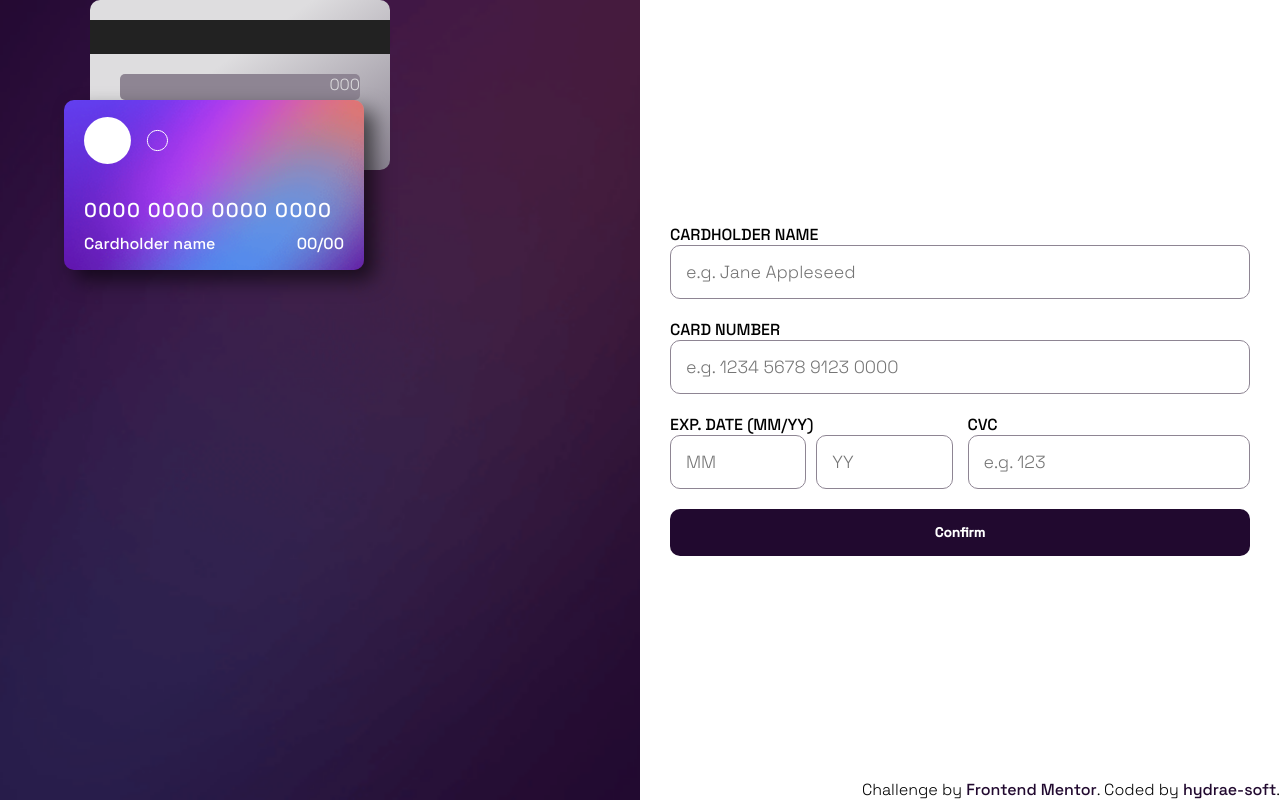
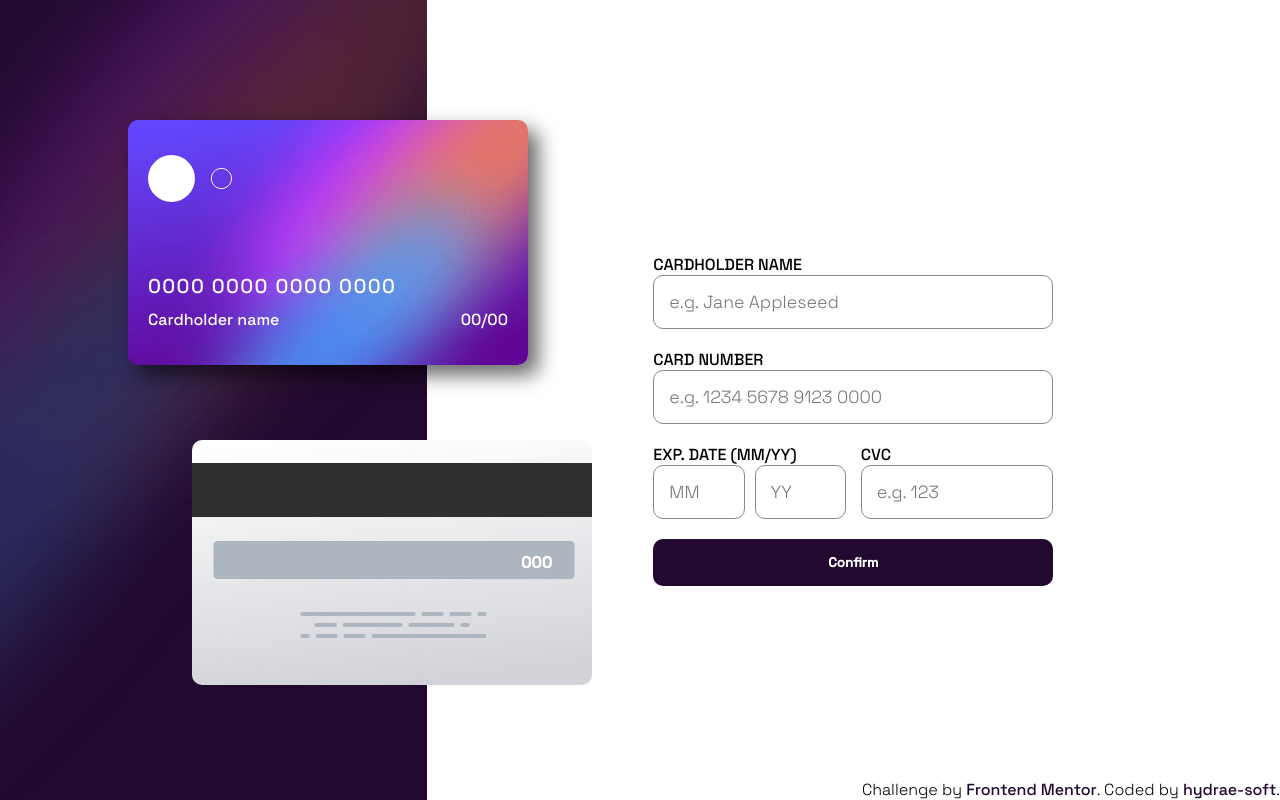
Before and after one commit to lftdev/Interactive-card-details-form-, a website: page index.html in a window 1280 px wide. Drawn offline with Linux system fonts and the light colour scheme.

Commit message:
Finished: desktop view.

```diff
--- a/index.html
+++ b/index.html
@@ -8,10 +8,9 @@
   <title>Frontend Mentor | Interactive card details form</title>
 </head>
 <body>
-  <div class="banner">
+  <div class="banner flex-container">
     <div class="card back-card">
-      <div class="card-band"></div>
-      <div class="card-cvc">000</div>
+      <div class="card-cvc flex-container">000</div>
     </div>
     <div class="card front-card flex-container">
       <img src="./images/card-logo.svg" alt="card logo">
--- a/scss/partials/_index.scss
+++ b/scss/partials/_index.scss
@@ -1,38 +1,37 @@
-div {
+.banner {
+    background: url(../images/bg-main-mobile.png) center center no-repeat;
+    background-size: cover;
+    height: 240px;
+    &.flex-container {
+        justify-content: flex-end;
+    }
     & + section {
+        margin-top: 60px;
         padding: 30px;
+
     }
-    &.banner {
-        background: url(../images/bg-main-mobile.png) center center no-repeat;
-        background-size: cover;
-        height: 240px;
-    }
-    &.card {
+    .card {
         @include set-size(300px, 170px);
         border-radius: 10px;
+        transition: all .3s;
         &.back-card {
-            background: linear-gradient(145deg, rgba(222,221,223,1) 41%, rgba(140,133,147,1) 100%);
-            position: relative;
-            left: 90px;
-            .card-band {
-                @include set-size(100%, 20%);
-                position: relative;
-                top: 20px;
-                background-color: #222222;
-            }
+            background: url(../images/bg-card-back.png) center center no-repeat;
+            background-size: cover;
             .card-cvc {
-                @include set-size(80%, 15%);
-                position: relative;
-                top: 40px;
-                margin: 0 auto;
-                border-radius: 5px;
-                background-color: $color2;
-                color: $color1;
-                text-align: right;
+                margin-right: 30px;
+                height: 100%;
+                color: white;
+                font-weight: bold;
+                &.flex-container {
+                    flex-direction: column;
+                    justify-content: center;
+                    align-items: flex-end;
+                }
             }
         }
         &.front-card {
-            background: url(../../images/bg-card-front.png) center center no-repeat;
+            background: url(../images/bg-card-front.png) center center no-repeat;
+            background-size: cover;
             color: white;
             position: absolute;
             padding: 0 20px;
@@ -44,7 +43,7 @@ div {
                 flex-direction: column;
                 justify-content: space-around;
             }
-    }
+        }
         .card-data {
             width: 100%;
             &.flex-container {
@@ -68,12 +67,14 @@ section {
     &.section-form {
         &.flex-container {
             flex-direction: column;
-            justify-content: flex-end;
+            justify-content: flex-start;
+            align-items: center;
         }
         form {
             display: grid;
             grid-template-columns: 1fr;
             gap: 20px;
+            max-width: 400px;
             label {
                 font-weight: $bold-font;
             }
--- a/scss/partials/_media-queries.scss
+++ b/scss/partials/_media-queries.scss
@@ -1,70 +1,38 @@
-@media (min-width: 750px) {
+@media (min-height: 600) {
+    .banner {
+        & + section {
+            margin-top: 0;
+        }
+    }
+}
+@media (min-width: 800px) {
     body {
-        grid-template-columns: 1fr 1fr;
+        grid-template-columns: 1fr 2fr;
     }
-    div {
-        & + section {
-            padding: 30px;
-        }
-        &.banner {
-            grid-row: 1 / 3;
-            background-size: cover;
-            height: unset;
-        }
-        &.card {
-            @include set-size(300px, 170px);
-            border-radius: 10px;
+    .banner {
+        background: url(../images/bg-main-desktop.png) center center no-repeat;
+        background-size: cover;
+        height: unset;
+        grid-row: 1/3;
+        .card {
             &.back-card {
-                background: linear-gradient(145deg, rgba(222,221,223,1) 41%, rgba(140,133,147,1) 100%);
-                position: relative;
-                left: 90px;
-                .card-band {
-                    @include set-size(100%, 20%);
-                    position: relative;
-                    top: 20px;
-                    background-color: #222222;
-                }
-                .card-cvc {
-                    @include set-size(80%, 15%);
-                    position: relative;
-                    top: 40px;
-                    margin: 0 auto;
-                    border-radius: 5px;
-                    background-color: $color2;
-                    color: $color1;
-                    text-align: right;
-                }
+                position: absolute;
+                top: 55%;
+                left: 5%;
             }
             &.front-card {
-                background: url(../../images/bg-card-front.png) center center no-repeat;
-                color: white;
-                position: absolute;
-                padding: 0 20px;
-                top: 100px;
-                left: 5%;
-                font-weight: $bold-font;
-                box-shadow: 10px 10px 20px rgba(0, 0, 0, .6);
-                &.flex-container {
-                    flex-direction: column;
-                    justify-content: space-around;
-                }
+                top: 15%;
+            }
         }
-            .card-data {
-                width: 100%;
-                &.flex-container {
-                    flex-direction: column;
-                    justify-content: space-around;
-                    gap: 10px;
-                }
-                .card-number {
-                    font-size: 20px;
-                    text-align: justify;
-                    letter-spacing: 1.4px;
-                }
-                .flex-container {
-                    width: 100%;
-                    justify-content: space-between;
-                }
+    }
+    section {
+        &.section-form {
+            &.flex-container {
+                justify-content: flex-end;
+                align-items: flex-end;
+            }
+            form {
+                max-width: 400px;
             }
         }
     }
@@ -75,3 +43,42 @@
         }
     }
 }
+@media (min-width: 930px) and (min-height: 620px) {
+    .banner {
+        .card {
+            @include set-size(400px, 245px);
+            &.back-card {
+                left: 0;
+                .card-cvc {
+                    margin-right: 40px;
+                }
+            }
+            &.front-card {
+                left: 0;
+            }
+        }
+    }
+    section.section-form {
+        &.flex-container {
+            align-items: center;
+        }
+    }
+}
+@media (min-width: 1200px) {
+    .banner {
+        .card {
+            @include set-size(400px, 245px);
+            &.back-card {
+                left: 15%;
+            }
+            &.front-card {
+                left: 10%;
+            }
+        }
+    }
+    section.section-form {
+        &.flex-container {
+            align-items: center;
+        }
+    }
+}
--- a/style-guide.md
+++ /dev/null
@@ -1,33 +0,0 @@
-# Front-end Style Guide
-
-## Layout
-
-The designs were created to the following widths:
-
-- Mobile: 375px
-- Desktop: 1440px
-
-## Colors
-
-### Primary
-
-- Linear gradient (active input border): hsl(249, 99%, 64%) to hsl(278, 94%, 30%)
-- Red (input errors): hsl(0, 100%, 66%)
-
-### Neutral
-
-- White: hsl(0, 0%, 100%)
-- Light grayish violet: hsl(270, 3%, 87%)
-- Dark grayish violet: hsl(279, 6%, 55%)
-- Very dark violet: hsl(278, 68%, 11%)
-
-## Typography
-
-### Body Copy
-
-- Font size: 18px
-
-### Font
-
-- Family: [Space Grotesk](https://fonts.google.com/specimen/Space+Grotesk)
-- Weights: 500
```
Also changed, not shown: README-template.md (deleted), css/style.css, 1 other file.
